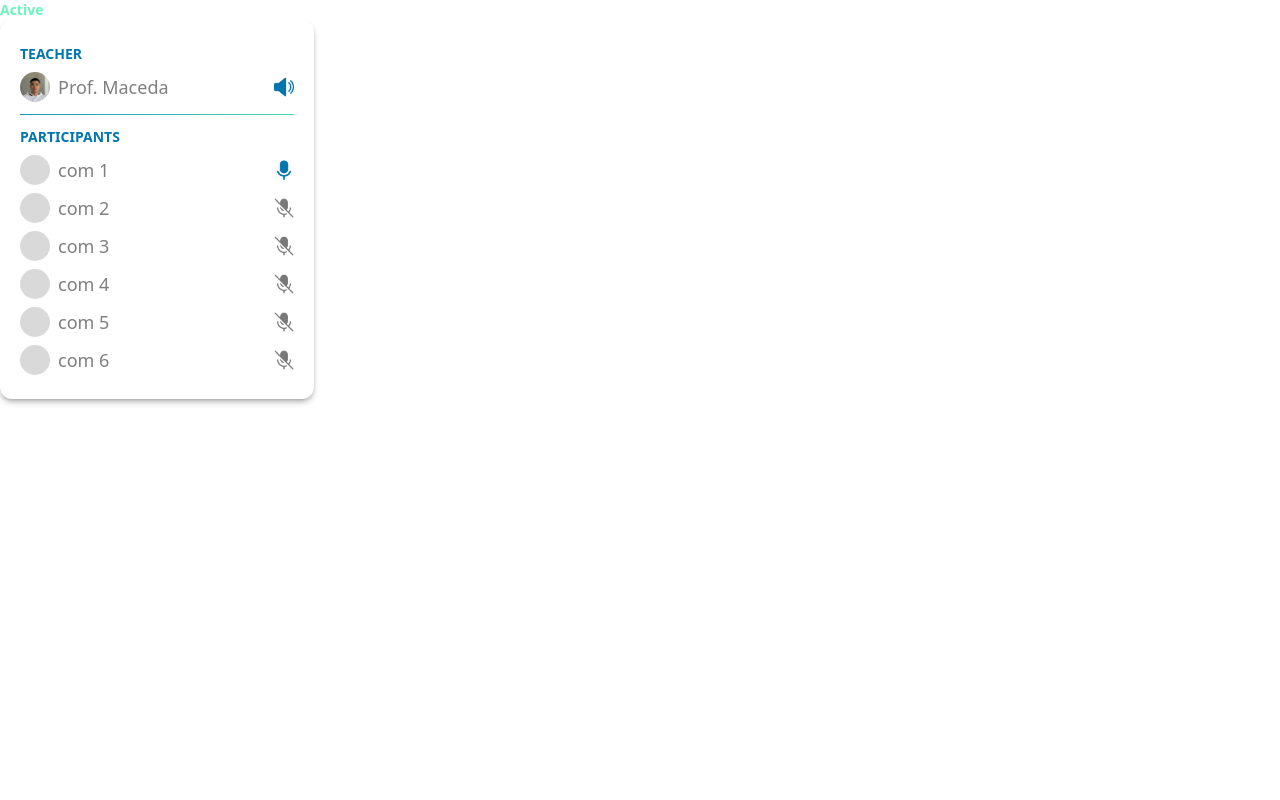
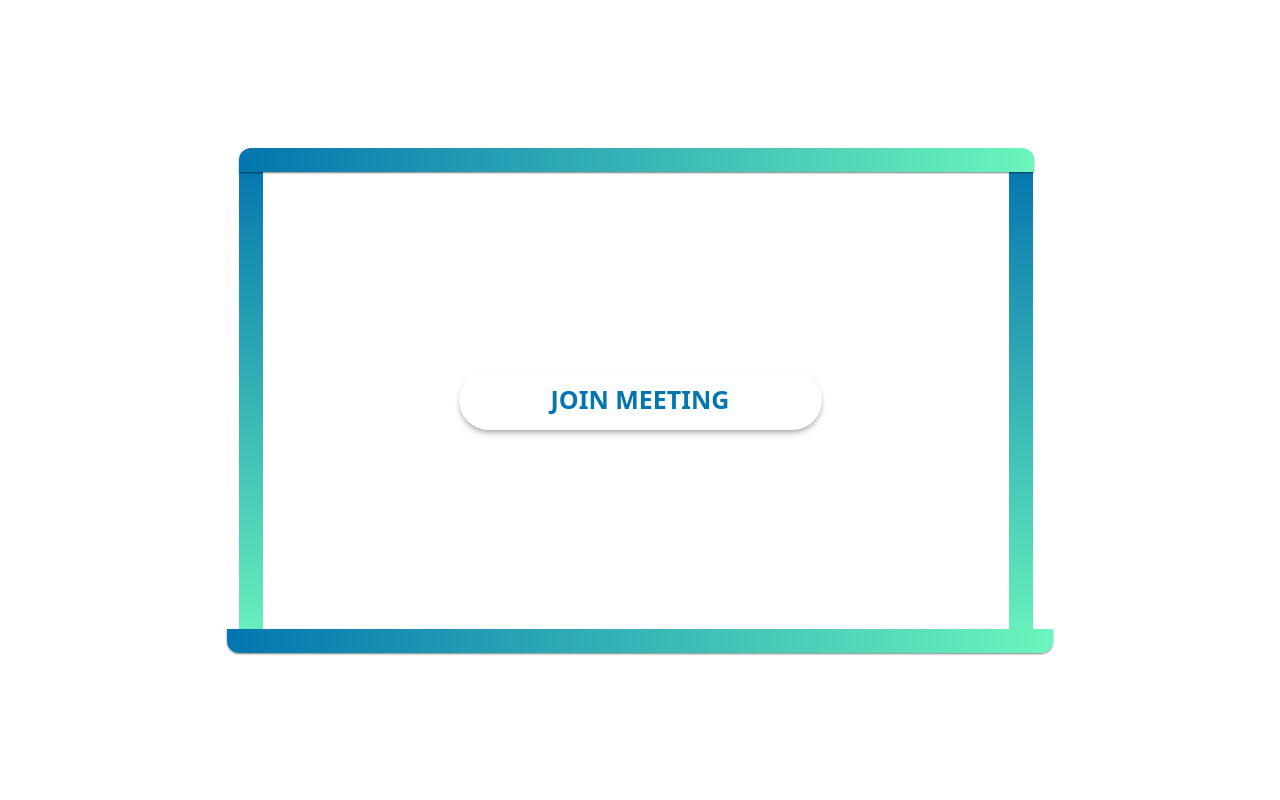
Before and after one commit to JCBEA/speechLab, an Angular app: page / in a window 1280 px wide. Shown: the top 800 px of the page. Built offline with nearby package versions, Linux system fonts and the light colour scheme.

Commit message:
added the laptop w/ join meeting button

```diff
--- a/src/app/students/sidenav/sidenav.component.html
+++ b/src/app/students/sidenav/sidenav.component.html
@@ -1,3 +1,30 @@
+
+
+<main class='flex items-center justify-center min-h-screen'>
+
+  <div class='w-[826px] h-[505px] relative flex justify-center items-center'>
+    <div class='absolute w-[795px] h-[24px] bg-gradient-to-r from-[#0375AF] to-[#6CF5BC] z-20  inset-x-3 rounded-tr-[12px] rounded-tl-[12px] shadow-sm shadow-[#00000080] top-0'></div>
+    <div class='absolute top-3 bg-gradient-to-b from-[#0475AF] to-[#6AF3BC] bottom-0 left-3 w-[24px] h-[486px] z-10'></div>
+
+
+      <button class='text-[25px] font-semibold text-[#0375AF] leading-[25.7px] w-[363px] rounded-[30px] h-[59px] shadow-md shadow-[#00000040]'>JOIN MEETING</button>
+
+
+    <div class='absolute top-3 bg-gradient-to-b from-[#0475AF] to-[#6AF3BC] bottom-0 right-5 w-[24px] h-[486px] z-10'></div>
+    <div class='absolute w-[826px] h-[24px] bg-gradient-to-r from-[#0375AF] to-[#6CF5BC] rounded-br-[12px] rounded-bl-[12px] bottom-0 inset-x-0 z-20 shadow-sm shadow-[#00000080]'></div>
+
+  </div>
+
+
+</main>
+
+
+
+
+
+
+
+
 
 <aside>
     <div>
```
